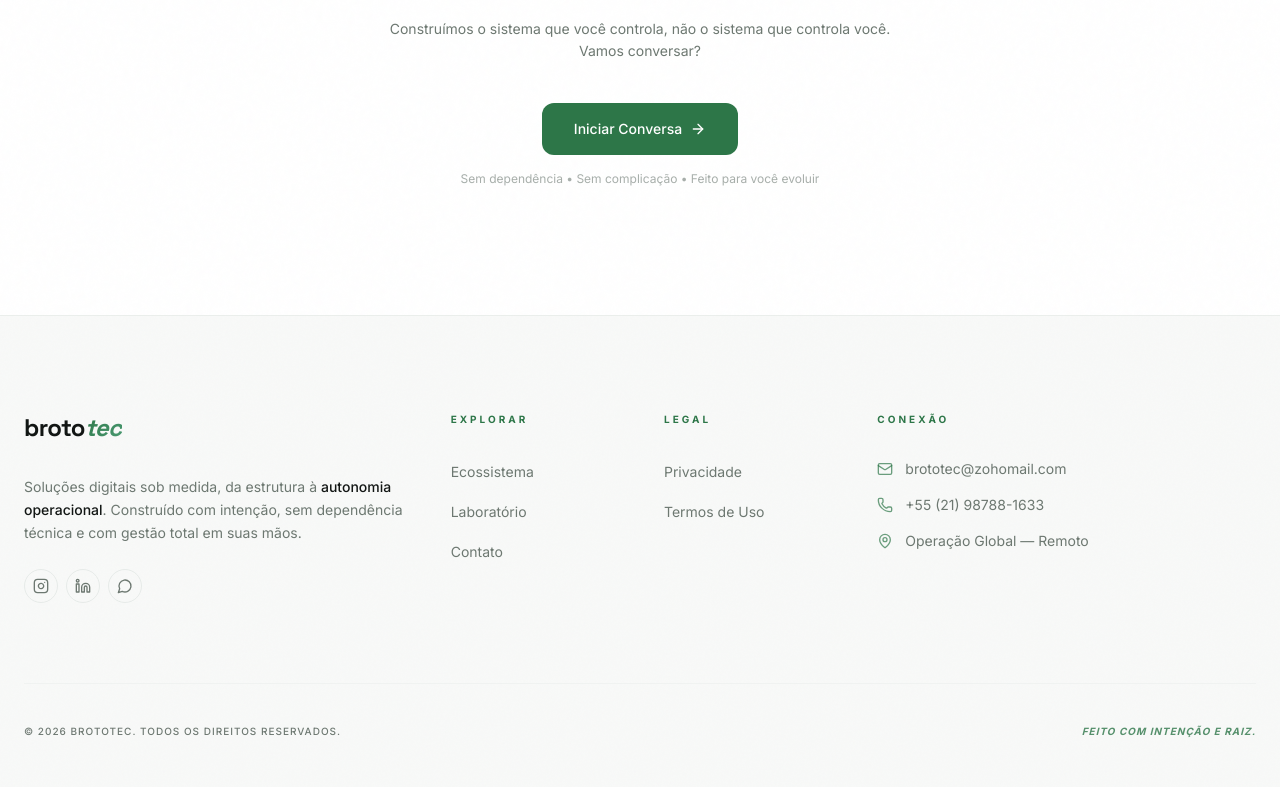
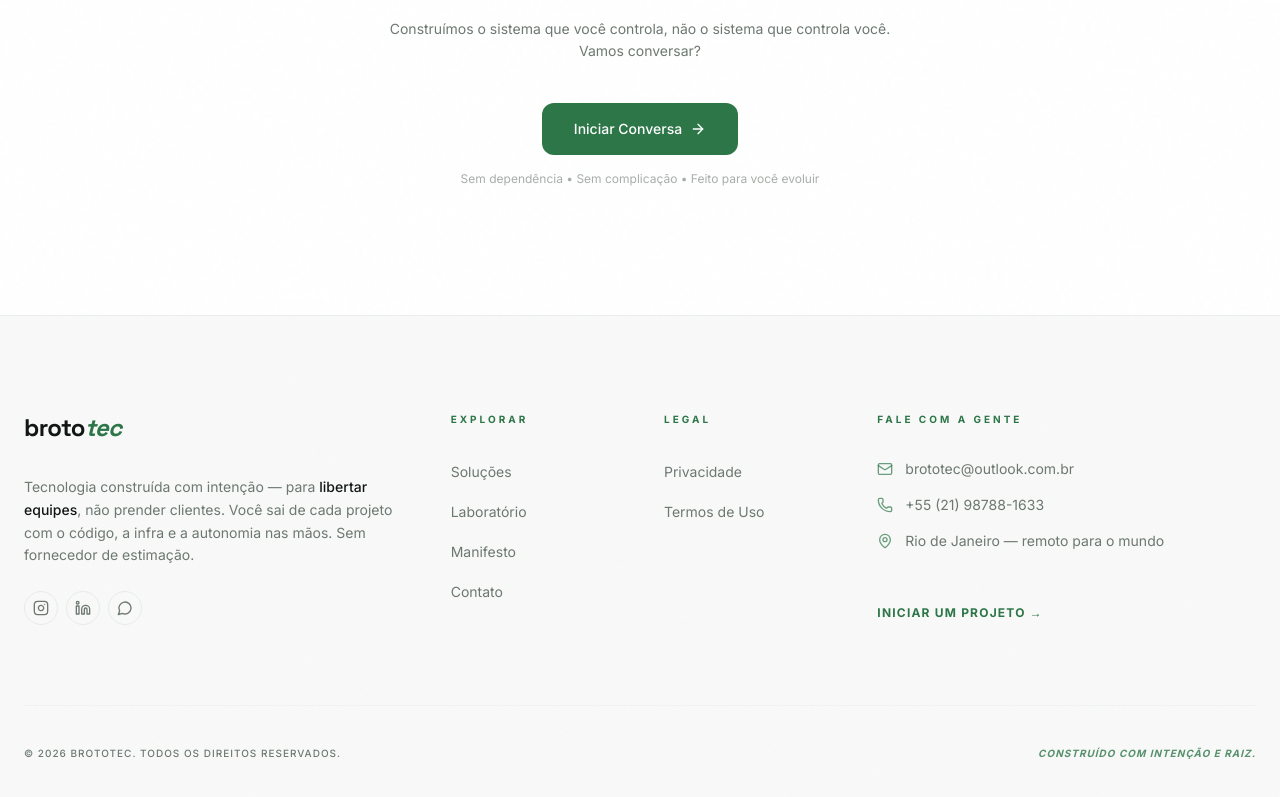
Before and after one commit to marllonpanisset/brototec, a React (Vite) app: page / in a window 1280 px wide. Shown: the part 4213-5010 px from the top of the page. Built offline with nearby package versions, Linux system fonts and the light colour scheme.

Commit message:
copy: reescreve texto do footer alinhando voz com manifesto solarpunk

```diff
--- a/src/components/layout/Footer.jsx
+++ b/src/components/layout/Footer.jsx
@@ -8,7 +8,7 @@ const Footer = () => {
   const socialLinks = {
     whatsapp: "https://wa.me/5521987881633",
     linkedin: "https://linkedin.com/company/brototec",
-    instagram: "https://instagram.com/brototecbr",
+    instagram: "https://instagram.com/brototec.br",
   };
 
   return (
@@ -18,20 +18,22 @@ const Footer = () => {
         {/* Layout em Colunas */}
         <div className="grid grid-cols-1 md:grid-cols-2 lg:grid-cols-12 gap-12 mb-20">
 
-          {/* Coluna 01: Marca, Manifesto e Redes Sociais */}
+          {/* Coluna 01: Marca */}
           <div className="lg:col-span-4">
             <Link to="/" className="inline-block">
               <span className="font-heading text-2xl font-bold tracking-tight text-foreground">
-                broto<span className="text-primary text-gradient-green italic">tec</span>
+                broto<span className="text-primary italic">tec</span>
               </span>
             </Link>
 
             <p className="mt-8 text-sm text-muted-foreground leading-relaxed max-w-sm">
-              Soluções digitais sob medida, da estrutura à <span className="text-foreground font-medium">autonomia operacional</span>.
-              Construído com intenção, sem dependência técnica e com gestão total em suas mãos.
+              Tecnologia construída com intenção — para{" "}
+              <span className="text-foreground font-medium">libertar equipes</span>, não prender clientes.
+              Você sai de cada projeto com o código, a infra e a autonomia nas mãos.
+              Sem fornecedor de estimação.
             </p>
 
-            <div className="flex items-center gap-2 pt-[25px]">
+            <div className="flex items-center gap-2 pt-6">
               <a
                 href={socialLinks.instagram}
                 target="_blank"
@@ -66,9 +68,26 @@ const Footer = () => {
           <div className="lg:col-span-2 space-y-8">
             <h4 className="text-[10px] font-bold text-primary uppercase tracking-[0.3em]">Explorar</h4>
             <ul className="space-y-4">
-              <li><Link to="/ecossistema" className="text-sm text-muted-foreground hover:text-primary transition-colors">Ecossistema</Link></li>
-              <li><Link to="/laboratorio" className="text-sm text-muted-foreground hover:text-primary transition-colors">Laboratório</Link></li>
-              <li><Link to="/contato" className="text-sm text-muted-foreground hover:text-primary transition-colors">Contato</Link></li>
+              <li>
+                <Link to="/ecossistema" className="text-sm text-muted-foreground hover:text-primary transition-colors">
+                  Soluções
+                </Link>
+              </li>
+              <li>
+                <Link to="/laboratorio" className="text-sm text-muted-foreground hover:text-primary transition-colors">
+                  Laboratório
+                </Link>
+              </li>
+              <li>
+                <Link to="/manifesto" className="text-sm text-muted-foreground hover:text-primary transition-colors">
+                  Manifesto
+                </Link>
+              </li>
+              <li>
+                <Link to="/contato" className="text-sm text-muted-foreground hover:text-primary transition-colors">
+                  Contato
+                </Link>
+              </li>
             </ul>
           </div>
 
@@ -76,41 +95,66 @@ const Footer = () => {
           <div className="lg:col-span-2 space-y-8">
             <h4 className="text-[10px] font-bold text-primary uppercase tracking-[0.3em]">Legal</h4>
             <ul className="space-y-4">
-              <li><Link to="/politica-de-privacidade" className="text-sm text-muted-foreground hover:text-primary transition-colors">Privacidade</Link></li>
-              <li><Link to="/termos-de-uso" className="text-sm text-muted-foreground hover:text-primary transition-colors">Termos de Uso</Link></li>
+              <li>
+                <Link to="/politica-de-privacidade" className="text-sm text-muted-foreground hover:text-primary transition-colors">
+                  Privacidade
+                </Link>
+              </li>
+              <li>
+                <Link to="/termos-de-uso" className="text-sm text-muted-foreground hover:text-primary transition-colors">
+                  Termos de Uso
+                </Link>
+              </li>
             </ul>
           </div>
 
           {/* Coluna 04: Contato Direto */}
           <div className="lg:col-span-4 space-y-8">
-            <h4 className="text-[10px] font-bold text-primary uppercase tracking-[0.3em]">Conexão</h4>
+            <h4 className="text-[10px] font-bold text-primary uppercase tracking-[0.3em]">Fale com a gente</h4>
             <div className="space-y-4">
-              <a href="mailto:brototec@zohomail.com" className="flex items-center gap-3 text-sm text-muted-foreground hover:text-primary transition-colors">
+              <a
+                href="mailto:brototec@outlook.com.br"
+                className="flex items-center gap-3 text-sm text-muted-foreground hover:text-primary transition-colors"
+              >
                 <Mail size={16} className="text-primary/70 flex-shrink-0" />
-                brototec@zohomail.com
+                brototec@outlook.com.br
               </a>
-              <a href="tel:+5521987881633" className="flex items-center gap-3 text-sm text-muted-foreground hover:text-primary transition-colors">
+              <a
+                href="tel:+5521987881633"
+                className="flex items-center gap-3 text-sm text-muted-foreground hover:text-primary transition-colors"
+              >
                 <Phone size={16} className="text-primary/70 flex-shrink-0" />
                 +55 (21) 98788-1633
               </a>
               <div className="flex items-center gap-3 text-sm text-muted-foreground">
                 <MapPin size={16} className="text-primary/70 flex-shrink-0" />
-                <span>Operação Global — Remoto</span>
+                <span>Rio de Janeiro — remoto para o mundo</span>
               </div>
+            </div>
+
+            {/* CTA sutil no footer */}
+            <div className="pt-4">
+              <Link
+                to="/contato"
+                className="inline-flex items-center gap-2 text-xs font-bold text-primary uppercase tracking-widest hover:underline underline-offset-4 transition-all"
+              >
+                Iniciar um projeto →
+              </Link>
             </div>
           </div>
 
         </div>
 
-        {/* Linha Final - Melhoria de Contraste e Legibilidade */}
+        {/* Linha Final */}
         <div className="pt-10 border-t border-border/40 flex flex-col sm:flex-row justify-between items-center gap-4">
           <p className="text-[10px] uppercase tracking-widest text-muted-foreground font-medium">
             © {currentYear} Brototec. Todos os direitos reservados.
           </p>
           <p className="text-[10px] uppercase tracking-widest text-primary/80 font-bold italic">
-            Feito com intenção e raiz.
+            Construído com intenção e raiz.
           </p>
         </div>
+
       </div>
     </footer>
   );
```
